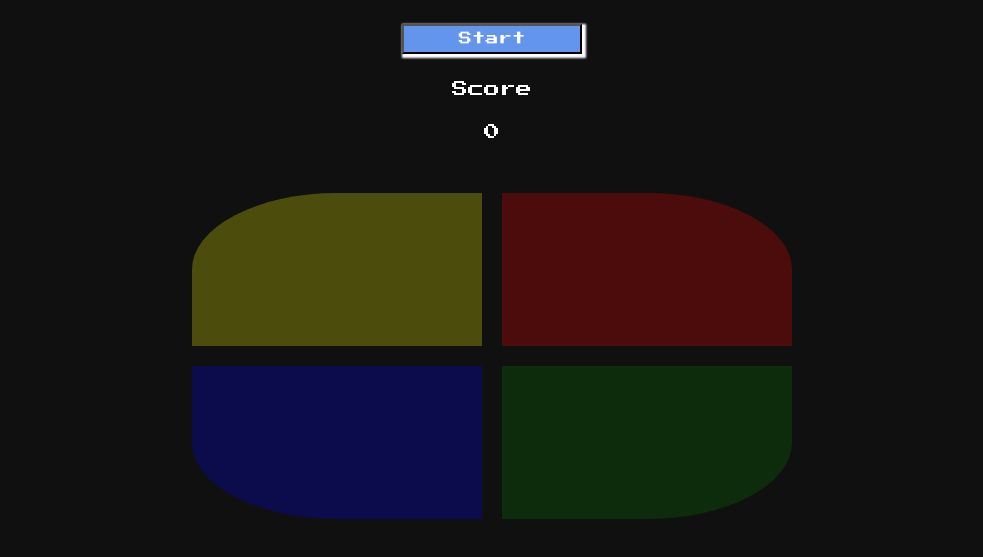
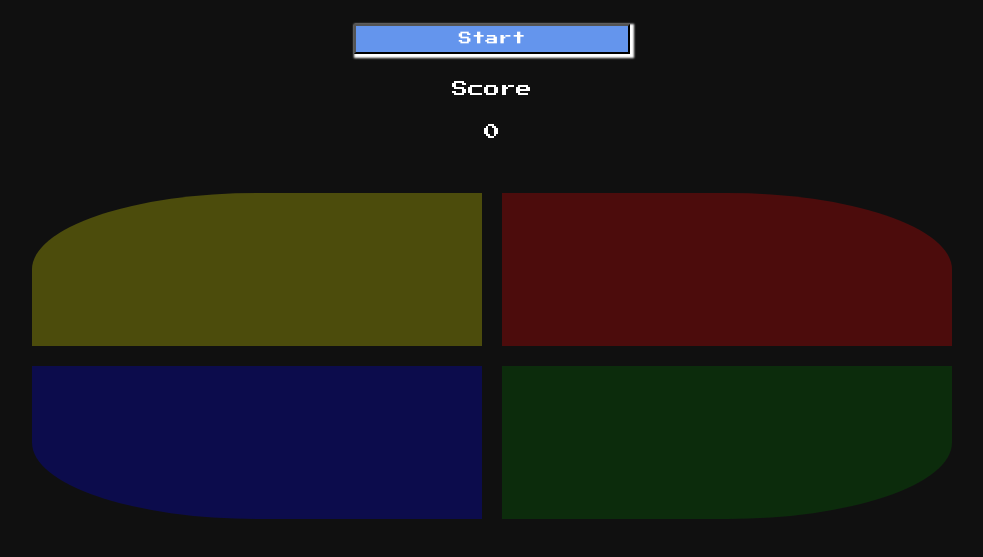
Before and after one commit to Tech-J/simon-says, a plain HTML site: page index.html in a window 1280 px wide. Shown: the part 161-718 px from the top of the page, without its empty margins (148-1131 px from the left). Drawn offline with Linux system fonts and the light colour scheme.

Commit message:
update site title

```diff
--- a/index.html
+++ b/index.html
@@ -8,7 +8,7 @@
     <link href="https://fonts.googleapis.com/css?family=Roboto+Slab&display=swap" rel="stylesheet">
     <link href="https://fonts.googleapis.com/css?family=Press+Start+2P&display=swap" rel="stylesheet">
     <link rel="stylesheet" href="style.css">
-    <title>Document</title>
+    <title>SimSays</title>
 </head>
 
 <body>
--- a/style.css
+++ b/style.css
@@ -15,8 +15,8 @@ body{
     'playerInput'
     'playerGameBoard'
     'playerGameBoard';
-    height: 90vh;
-    width: 90vw;
+        height: 90vh;
+        width: 90vw;
 }
 .gameContainer > div{
     padding: 20px;
@@ -114,6 +114,6 @@ body{
 @media only screen and (min-width:1024px){
     .gameContainer{
         height: 75vh;
-        width: 50vw;
+        width: 75vw;
     }
 }
```
